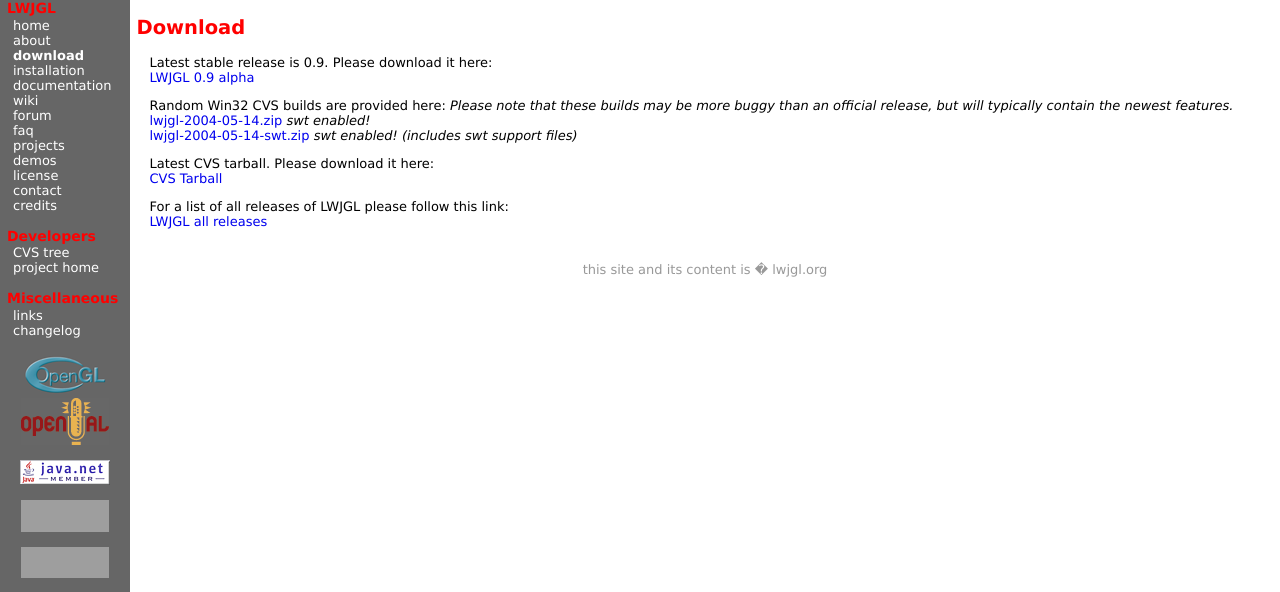
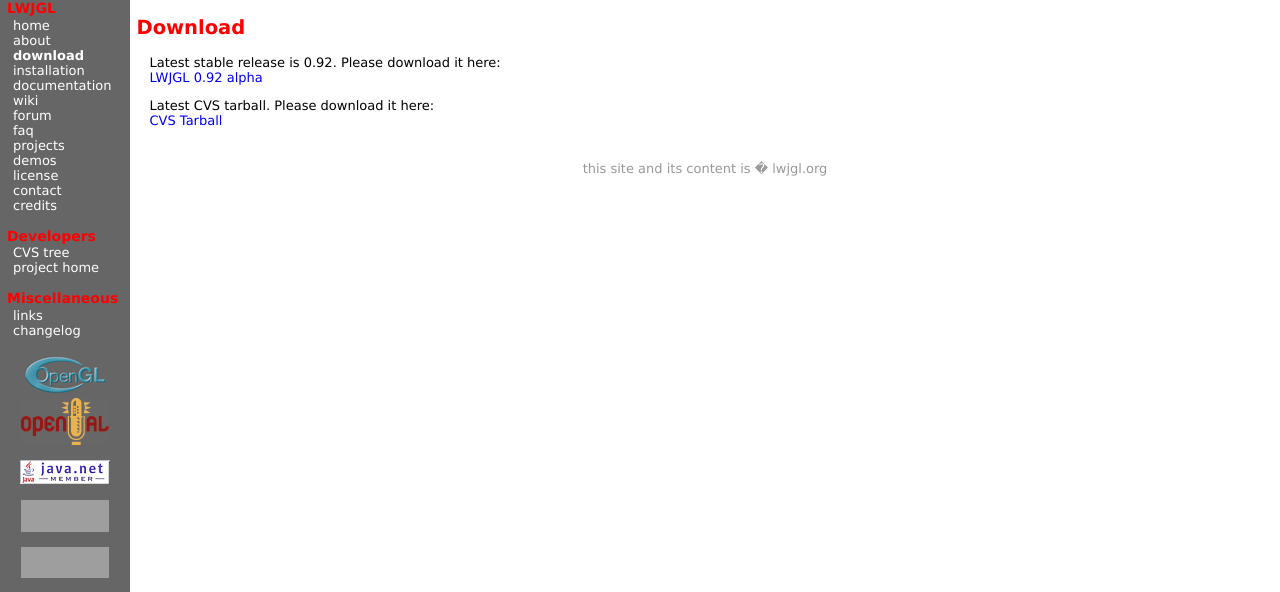
Before and after one commit to LWJGL/lwjgl-www, a PHP site: page /download.php in a window 1280 px wide. Shown: the part 101-693 px from the top of the page. Run offline with PHP 8.4, Linux system fonts and the light colour scheme; grey boxes are pictures that could not be loaded.

Commit message:
0.92 removed references to local builds

```diff
--- a/download.php
+++ b/download.php
@@ -9,21 +9,19 @@
   <div class="paragraph_item">
     <h2>Download</h2>
     <p>
-      Latest stable release is 0.9. Please download it here:<br>
-      <a href="http://sourceforge.net/project/showfiles.php?group_id=58488&package_id=54362&release_id=230885" target="_blank">LWJGL 0.9 alpha</a>
+      Latest stable release is 0.92. Please download it here:<br>
+      <a href="https://sourceforge.net/project/showfiles.php?group_id=58488" target="_blank">LWJGL 0.92 alpha</a>
     </p>
+    <!--
     <p>
       Random Win32 CVS builds are provided here: <i>Please note that these builds may be more buggy than an official release, but will typically contain the newest features.</i><br>
       <a href="http://matzon.dk/brian/lwjgl/builds/lwjgl-2004-05-14.zip">lwjgl-2004-05-14.zip</a> <i>swt enabled!</i><br>
       <a href="http://matzon.dk/brian/lwjgl/builds/lwjgl-2004-05-14-swt.zip">lwjgl-2004-05-14-swt.zip</a> <i>swt enabled! (includes swt support files)</i><br>
     </p>
+    -->
     <p>
       Latest CVS tarball. Please download it here:<br>
       <a href="http://cvs.sourceforge.net/cvstarballs/java-game-lib-cvsroot.tar.bz2">CVS Tarball</a>
-    </p>
-    <p>
-      For a list of all releases of LWJGL please follow this link:<br>
-      <a href="http://sourceforge.net/project/showfiles.php?group_id=58488" target="_blank">LWJGL all releases</a>
     </p>
   </div>
 
```
